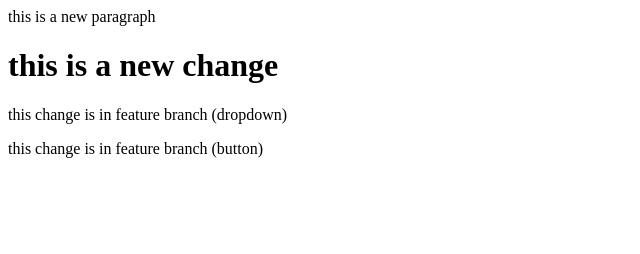
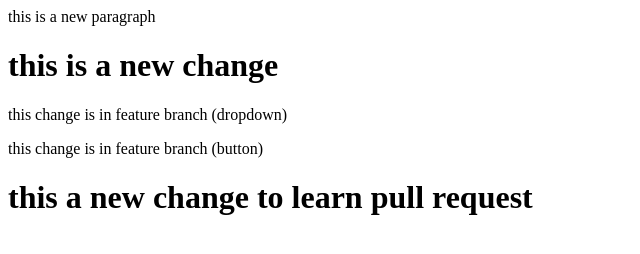
Before and after one commit to rupinder-29/LocalToRemote, a plain HTML site: page index.html in a window 1280 px wide. Shown: the whole page, without its empty margins (0-640 px from the left). Drawn offline with Linux system fonts and the light colour scheme.

Commit message:
add new h1

```diff
--- a/index.html
+++ b/index.html
@@ -7,3 +7,4 @@
 <p>
     this change is in feature branch (button)
 </p>
+<h1> this a new change to learn pull request</h1>
```
